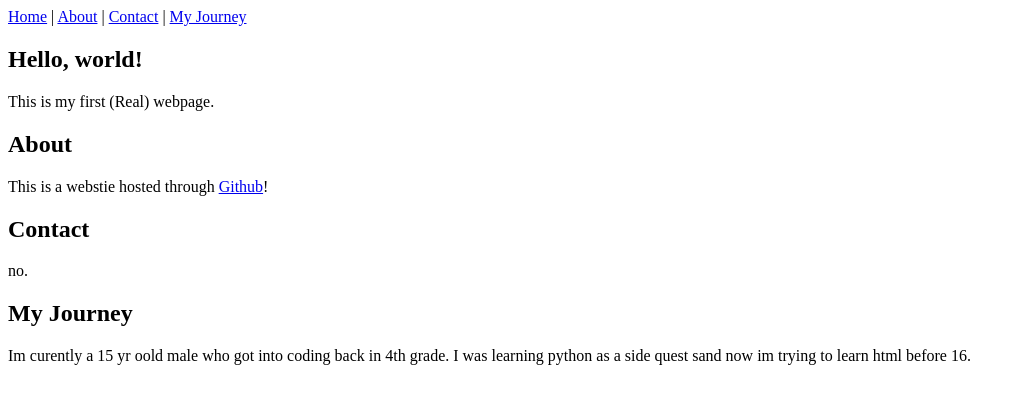
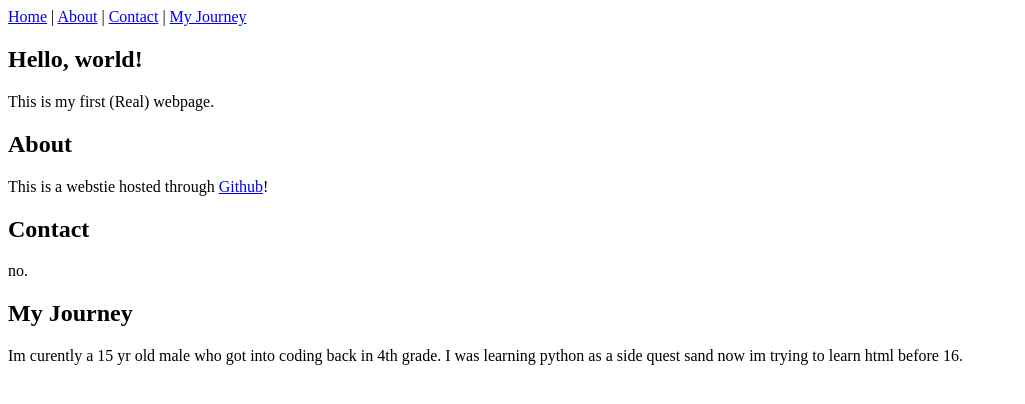
Before and after one commit to WTFIU/website, a plain HTML site: page index.html in a window 1280 px wide. Shown: the whole page, without its empty margins (0-1025 px from the left). Drawn offline with Linux system fonts and the light colour scheme.

Commit message:
Update index.html

```diff
--- a/index.html
+++ b/index.html
@@ -32,7 +32,7 @@
 
     <section id="My_Journey">
       <h2>My Journey</h2>
-      <p>Im curently a 15 yr oold male who got into coding back in 4th grade. I was learning python as a side quest sand now im trying to learn html before 16.</p>
+      <p>Im curently a 15 yr old male who got into coding back in 4th grade. I was learning python as a side quest sand now im trying to learn html before 16.</p>
     </section>
   </body>
 </html>
```
